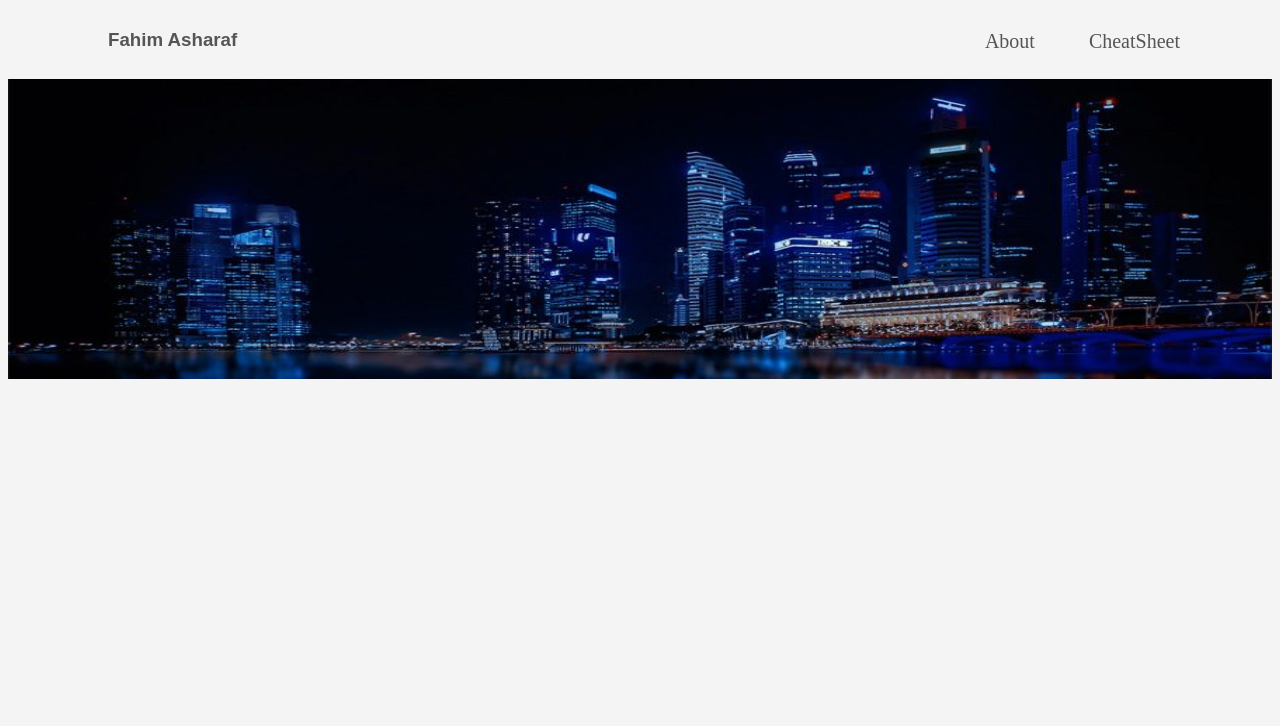
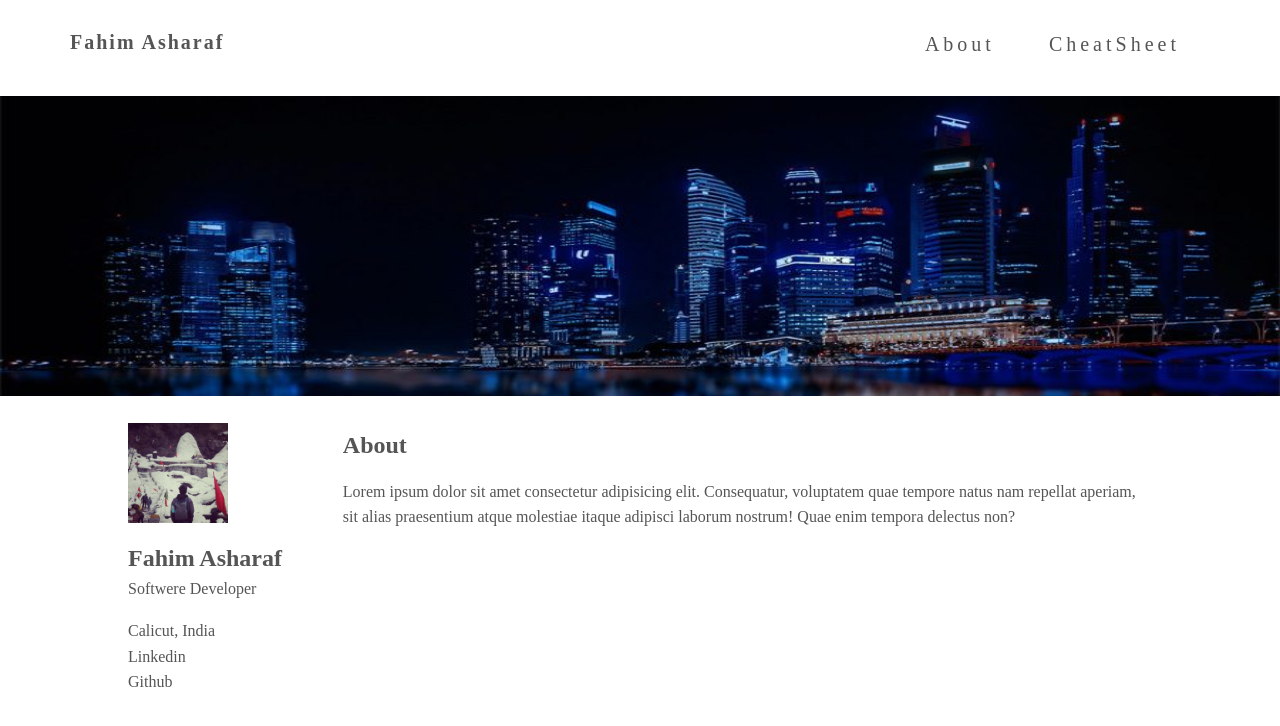
Before and after one commit to fahimkk/fahimkk.github.io, a plain HTML site: page index.html in a window 1280 px wide. Drawn offline with Linux system fonts and the light colour scheme.

Commit message:
added images

```diff
--- a/css/style.css
+++ b/css/style.css
@@ -1,18 +1,28 @@
 body {
-  background-color: #f4f4f4;
+  background-color: #fff;
+  color: #555;
+  margin: 0;
+  font-size: 16px;
+  line-height: 1.6em;
 }
-
+.container{
+    width: 80%;
+    margin: auto;
+    overflow: hidden;
+}
 #name {
   color: #555;
-  font-family: Arial, Helvetica, sans-serif;
-  padding: 10px 100px;
+  font-size: 20px;
+  font-weight: bold;
+  padding: 10px 70px;
+  letter-spacing: 0.1em;
 }
 
 #navbar ul {
   padding: 10px;
   list-style: none;
   position: absolute;
-  top: 4px;
+  top: 6px;
   right: 40px;
 }
 
@@ -25,9 +35,55 @@ body {
   text-decoration: none;
   font-size: 20px;
   padding-right: 50px;
+  letter-spacing: 0.2em;
 }
 
 #img {
+  margin-top: 10px;
   width: 100%;
   height: 300px;
 }
+
+#profile{
+    float: left;
+    width: 20%;
+    padding-right: 20px;
+    margin-top: 20px;
+    box-sizing: border-box;
+}
+#profile img{
+    width: 100px;
+    height: 100px;
+}
+#profile h2{
+    margin: 0;
+    padding-top:15px;
+}
+#profile p{
+    margin: 0;
+    padding-top: 5px;
+}
+#profile ul{
+    list-style: none;
+    padding: 0;
+}
+#sidebar{
+    float: right;
+    width: 80%;
+    padding: 10px;
+    box-sizing: border-box;
+}
+@media(max-width:800px){
+    #profile{
+        width: 100%;
+        float: none;
+    }
+    #sidebar{
+        width: 100%;
+        float: none;
+    }
+    #name{
+        padding: 0;
+        font-size: 15px;
+    }
+}
--- a/index.html
+++ b/index.html
@@ -7,7 +7,7 @@
     <link rel="stylesheet" href="css/style.css">
 </head>
 <body>
-    <h3 id="name">Fahim Asharaf</h3>
+    <p id="name">Fahim Asharaf</p>
     <nav id="navbar">
         <ul>
             <li><a href="">About</a></li>
@@ -15,5 +15,21 @@
         </ul>
     </nav>
     <img id="img" src="../images/bg.jpg">
+    <div class="container">
+        <section id="profile">
+            <img src="../images/fahim.jpg" alt="">
+            <h2>Fahim Asharaf</h2>
+            <p> Softwere Developer</p>
+            <ul>
+                <li>Calicut, India</li>
+                <li>Linkedin</li>
+                <li>Github</li>
+            </ul>
+        </section>
+        <aside id="sidebar">
+            <h1>About</h1>
+            <p>Lorem ipsum dolor sit amet consectetur adipisicing elit. Consequatur, voluptatem quae tempore natus nam repellat aperiam, sit alias praesentium atque molestiae itaque adipisci laborum nostrum! Quae enim tempora delectus non?</p>
+        </aside>
+    </div>
 </body>
 </html>
```
Also changed, not shown: images/fahim.jpg (added).
